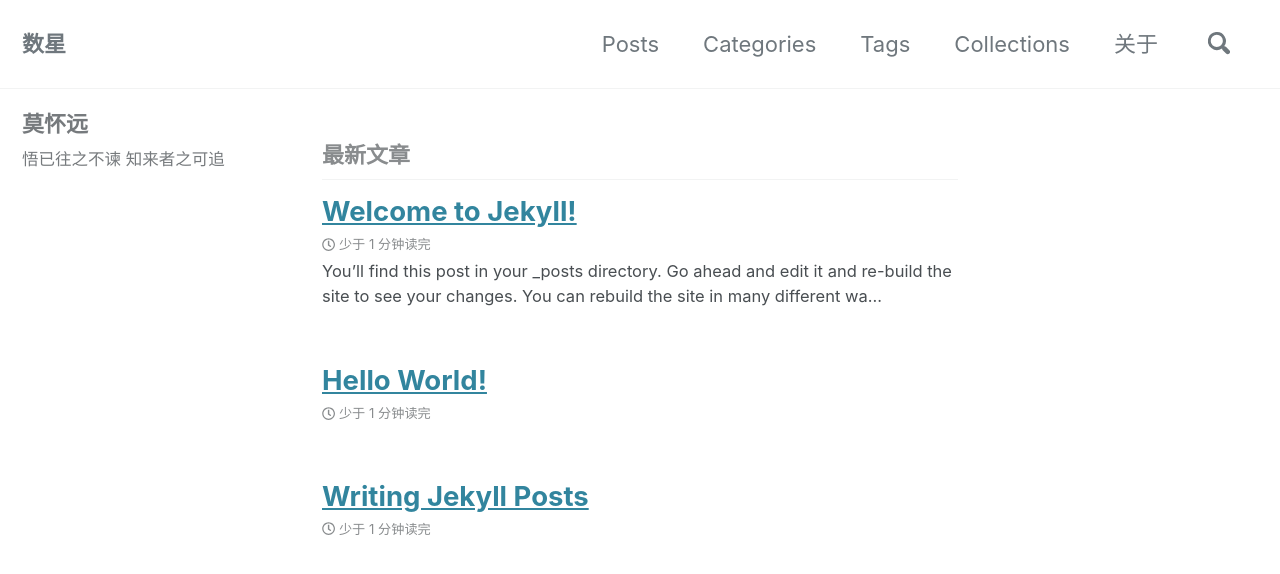
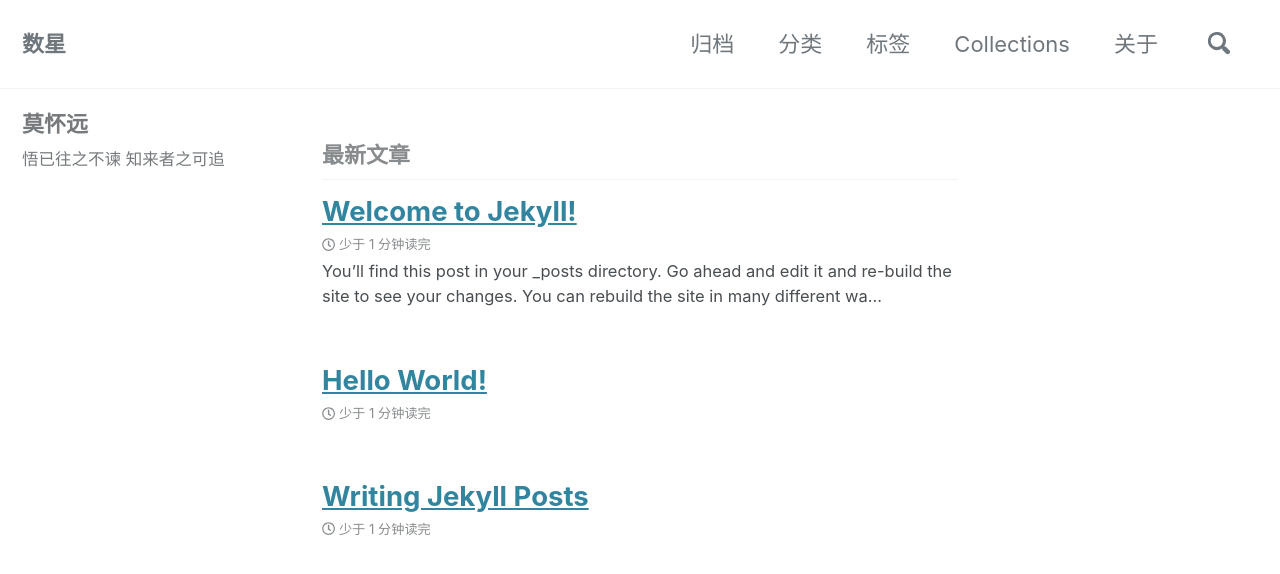
Before and after one commit to kuangyl0212/kuangyl0212.github.io.bak, a Jekyll site: the page built from index.html, in a window 1280 px wide and 900 px high. Shown: the top 574 px of the window. Built offline with Jekyll 4.4.1, drawn with Linux system fonts in a browser that asks for light colours; cached includes are drawn as plain includes; nearby versions of some CDN libraries; the list of posts is cut into pages by our own code.

Commit message:
update nav

```diff
--- a/_data/navigation.yml
+++ b/_data/navigation.yml
@@ -1,9 +1,9 @@
 main:
-  - title: "Posts"
+  - title: "归档"
     url: /year-archive/
-  - title: "Categories"
+  - title: "分类"
     url: /categories/
-  - title: "Tags"
+  - title: "标签"
     url: /tags/
   - title: "Collections"
     url: /collection-archive/
```
